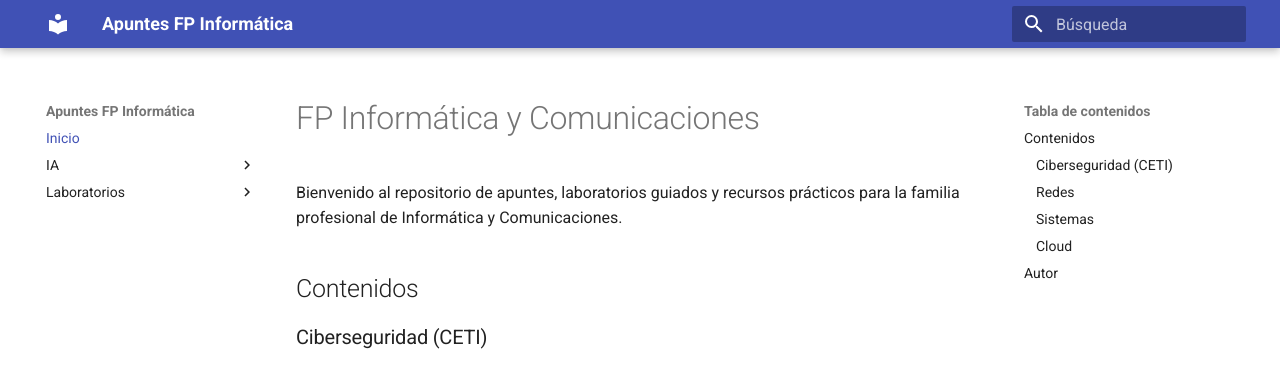
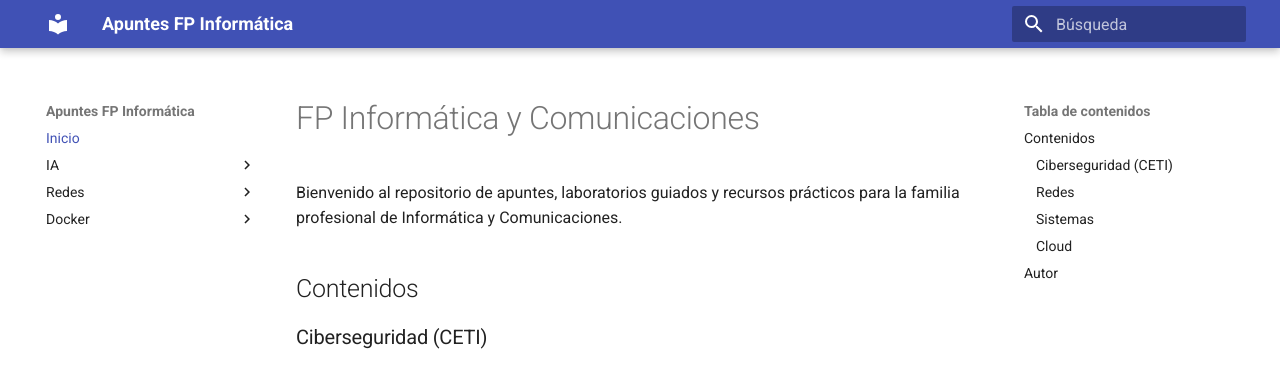
Before and after one commit to fcuadradoa01/hola, an MkDocs documentation site: the page built from docs/index.md, in a window 1280 px wide. Shown: the top 372 px of the page. Built offline with MkDocs 1.6.1 and Material for MkDocs 9.7.7, drawn with Linux system fonts in a browser that asks for light colours; some of the changed lines change nothing that is shown.

Commit message:
Reorganize sections in mkdocs.yml

```diff
--- a/mkdocs.yml
+++ b/mkdocs.yml
@@ -11,7 +11,9 @@ nav:
       - OpenAI: OpenAI-1-el-incidente.md
       - Técnicas y Medidas: OpenAI-2-tecnicas-medidas.md
 
-  - Laboratorios:
-      - Docker Wordpress: lab-docker-wordpress-mariadb.md
-      - MikroTik Hardening: lab-mikrotik-hardening.md
+  - Redes:
+      - Laboratorio MikroTik Hardening: lab-mikrotik-hardening.md
+
+  - Docker:
+      - Laboratorio Wordpress: lab-docker-wordpress-mariadb.md
       - Portainer: portainer.md
```
